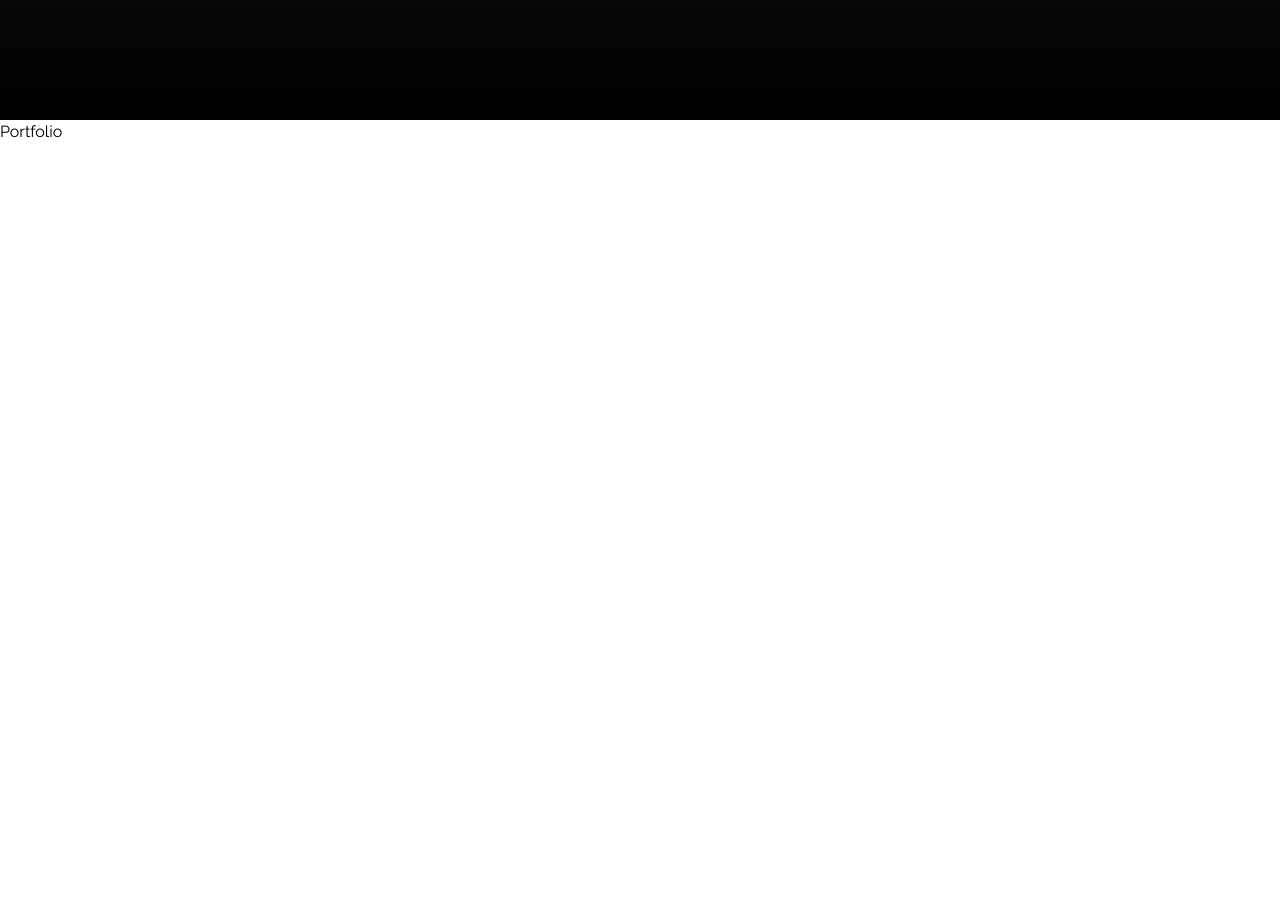
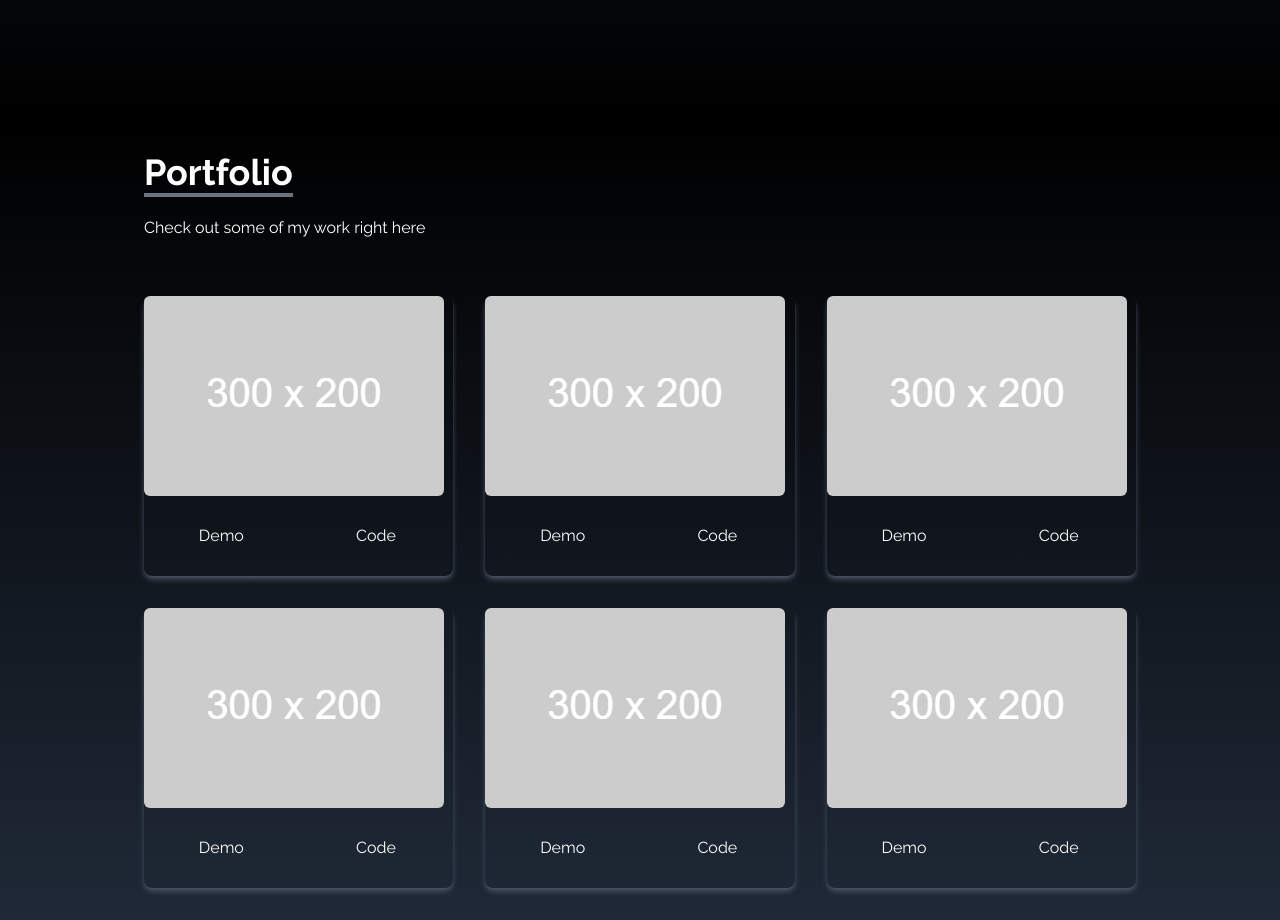
Before and after one commit to SergiAlsina/sergiportfolio, a React (Create React App) app: page / in a window 1280 px wide. Shown: the part 1480-2400 px from the top of the page. Before the commit the page ends 1624 px from the top, so only its background shows below. Built offline with nearby package versions, Linux system fonts and the light colour scheme.

Commit message:
added portfolio section

```diff
--- a/src/components/Portfolio.jsx
+++ b/src/components/Portfolio.jsx
@@ -1,9 +1,69 @@
-import React from 'react'
+import React from "react";
+import placeholder from '../assets/portfolio/placeholder.png'
 
 const Portfolio = () => {
+  const portfolios = [
+    {
+      id: 1,
+      src: placeholder,
+    },
+    {
+      id: 2,
+      src:placeholder
+    },
+    {
+      id: 3,
+      src: placeholder,
+    },
+    {
+      id: 4,
+      src: placeholder,
+    },
+    {
+      id: 5,
+      src: placeholder,
+    },
+    {
+      id: 6,
+      src: placeholder,
+    },
+  ];
+
   return (
-    <div>Portfolio</div>
-  )
-}
+    <div
+      name="portfolio"
+      className="bg-gradient-to-b from-black to-gray-800 w-full text-white md:h-screen"
+    >
+      <div className="max-w-screen-lg p-4 mx-auto flex flex-col justify-center w-full h-full">
+        <div className="pb-8">
+          <p className="text-4xl font-bold inline border-b-4 border-gray-500">
+            Portfolio
+          </p>
+          <p className="py-6">Check out some of my work right here</p>
+        </div>
 
-export default Portfolio
+        <div className="grid sm:grid-cols-2 md:grid-cols-3 gap-8 px-12 sm:px-0">
+          {portfolios.map(({ id, src }) => (
+            <div key={id} className="shadow-md shadow-gray-600 rounded-lg">
+              <img
+                src={src}
+                alt=""
+                className="rounded-md duration-200 hover:scale-105"
+              />
+              <div className="flex items-center justify-center">
+                <button className="w-1/2 px-6 py-3 m-4 duration-200 hover:scale-105">
+                  Demo
+                </button>
+                <button className="w-1/2 px-6 py-3 m-4 duration-200 hover:scale-105">
+                  Code
+                </button>
+              </div>
+            </div>
+          ))}
+        </div>
+      </div>
+    </div>
+  );
+};
+
+export default Portfolio;
```
Also changed, not shown: src/assets/portfolio/placeholder.png (added).
